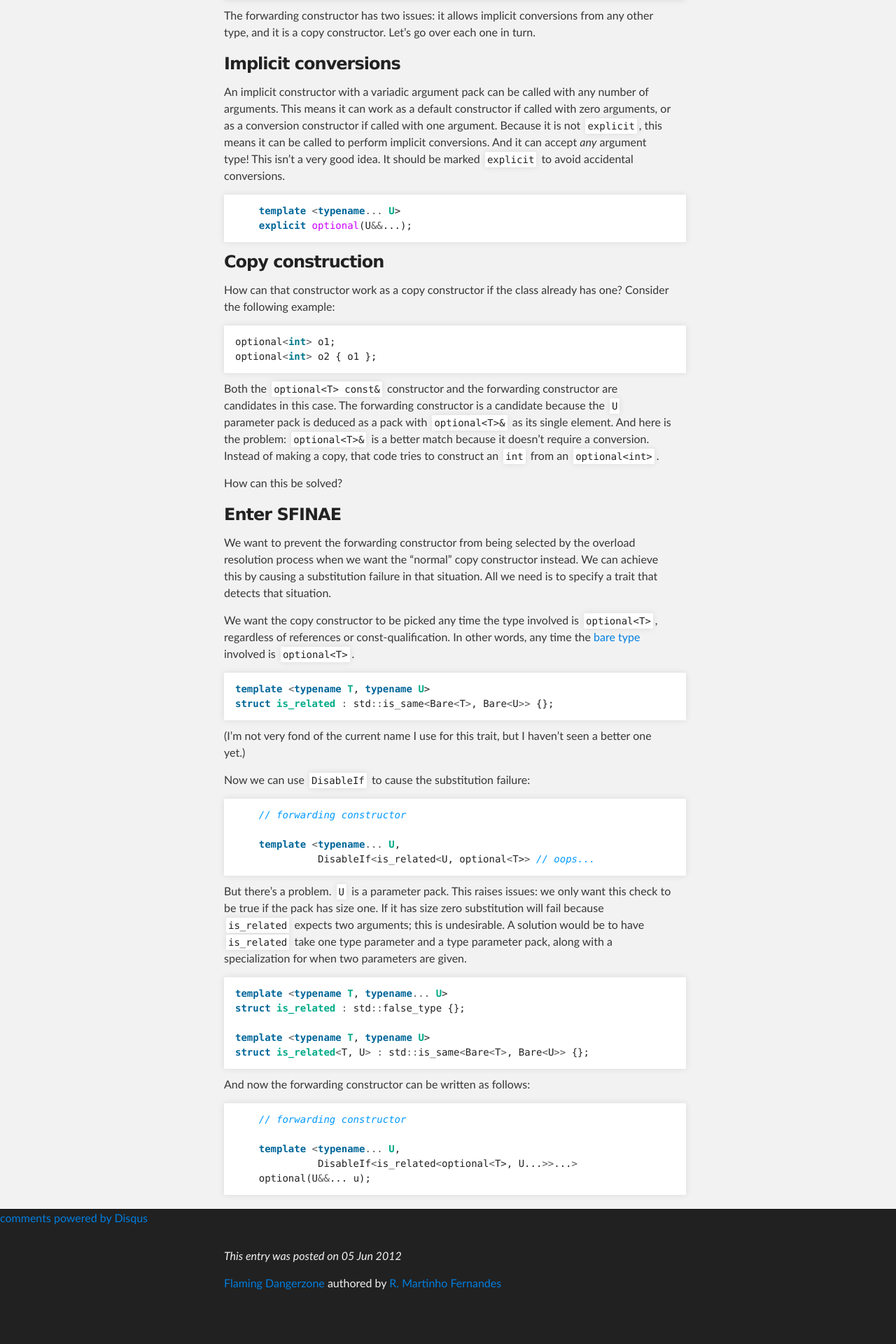
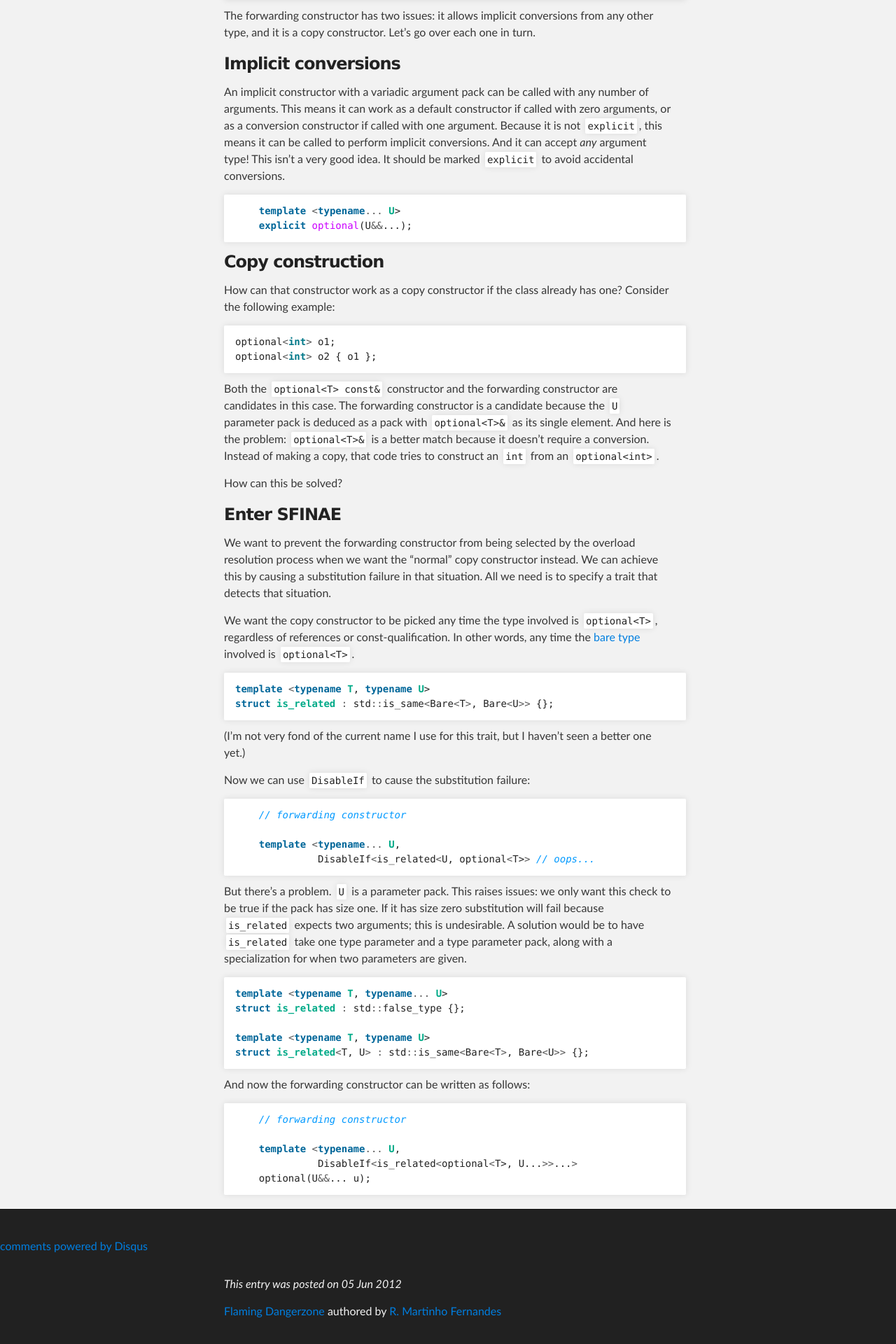
Before and after one commit to rmartinho/flamingdangerzone, a Jekyll site: the page built from _posts/2012-06-05-is_related.markdown, in a window 1280 px wide. Shown: the part 861-2781 px from the top of the page at 70% size. Built offline with Jekyll 4.4.1, drawn with Linux system fonts in a browser that asks for light colours; comment, search, counter and statistics services are not loaded; before the commit the page ends 2741 px from its top, so only the background shows below that.

Commit message:
Testing Disqus

```diff
--- a/stylesheets/stylesheet.css
+++ b/stylesheets/stylesheet.css
@@ -274,6 +274,13 @@
   width: 100%;
 }
 
+#disqus_thread {
+  position: relative;
+  max-width: 640px;
+  padding: 20px 10px;
+  margin: 0 auto;
+}
+
 .inner {
   position: relative;
   max-width: 640px;
```
